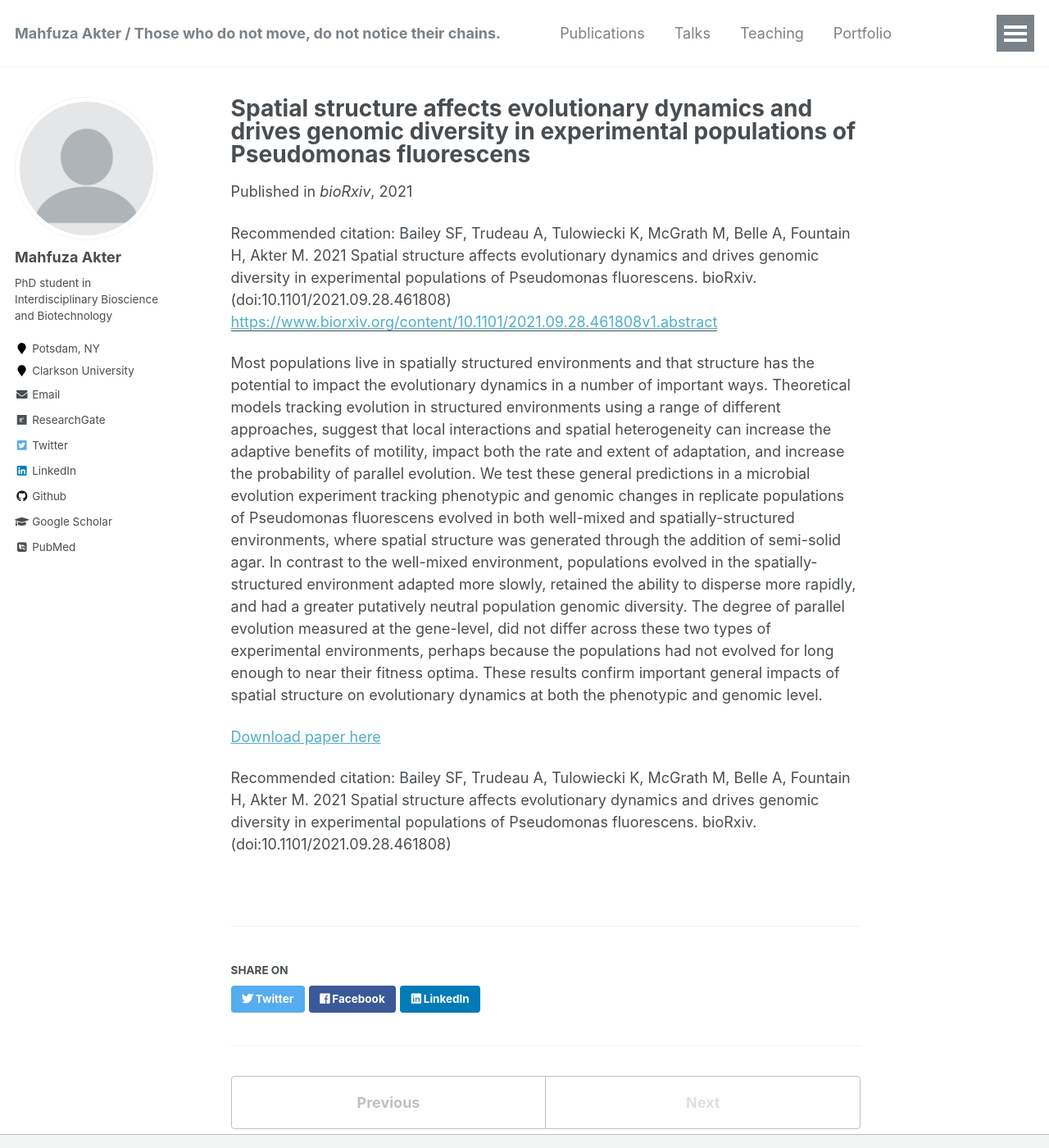
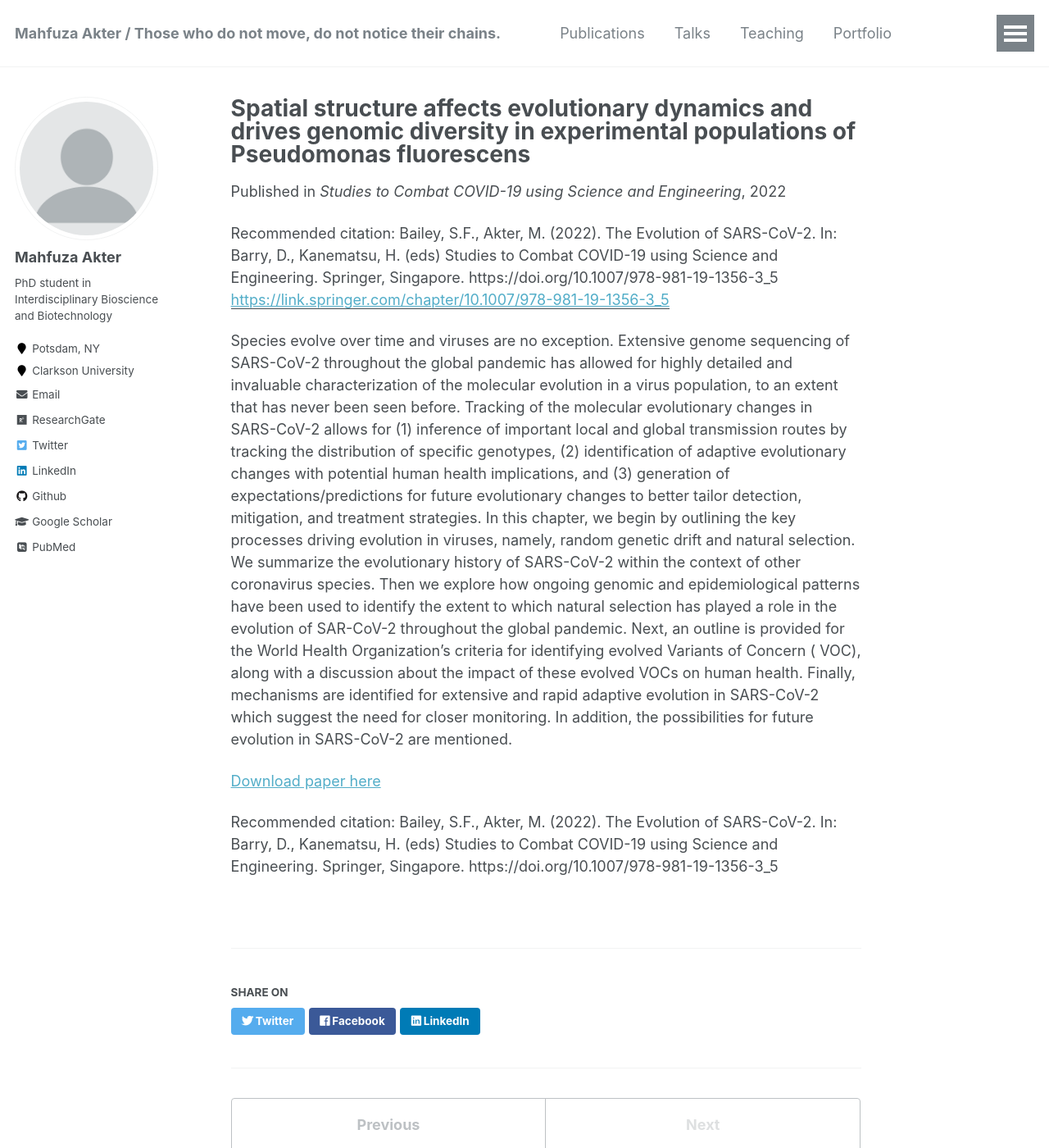
Before and after one commit to mahfuzaakt/mahfuzaakt.github.io, a Jekyll site: the page built from _publications/2022-06-28-The-Evolution-of-SARS-CoV-2.md, in a window 1280 px wide and 1400 px high. Shown: the whole window at 82% size. Built offline with Jekyll 4.4.1, drawn with Linux system fonts in a browser that asks for light colours; some web fonts are replaced.

Commit message:
Add fourth paper

```diff
--- /dev/null
+++ b/_publications/2022-06-28-The-Evolution-of-SARS-CoV-2.md
@@ -0,0 +1,34 @@
+---
+title: "Spatial structure affects evolutionary dynamics and drives genomic diversity in experimental populations of
+Pseudomonas fluorescens"
+collection: publications
+permalink: /publication/2021-09-29-Spatial-structure-affects-evolutionary-dynamics
+excerpt: 'Most populations live in spatially structured environments and that structure has the potential to impact the
+evolutionary dynamics in a number of important ways. Theoretical models tracking evolution in structured environments
+using a range of different approaches'
+date: 2022-06-28
+venue: 'Studies to Combat COVID-19 using Science and Engineering'
+paperurl: 'https://link.springer.com/chapter/10.1007/978-981-19-1356-3_5'
+citation: 'Bailey, S.F., Akter, M. (2022). The Evolution of SARS-CoV-2. In: Barry, D., Kanematsu, H. (eds) Studies to
+Combat COVID-19 using Science and Engineering. Springer, Singapore. https://doi.org/10.1007/978-981-19-1356-3_5'
+---
+Species evolve over time and viruses are no exception. Extensive genome sequencing of SARS-CoV-2 throughout the global
+pandemic has allowed for highly detailed and invaluable characterization of the molecular evolution in a virus
+population, to an extent that has never been seen before. Tracking of the molecular evolutionary changes in SARS-CoV-2
+allows for (1) inference of important local and global transmission routes by tracking the distribution of specific
+genotypes, (2) identification of adaptive evolutionary changes with potential human health implications, and (3)
+generation of expectations/predictions for future evolutionary changes to better tailor detection, mitigation, and
+treatment strategies. In this chapter, we begin by outlining the key processes driving evolution in viruses, namely,
+random genetic drift and natural selection. We summarize the evolutionary history of SARS-CoV-2 within the context of
+other coronavirus species. Then we explore how ongoing genomic and epidemiological patterns have been used to identify
+the extent to which natural selection has played a role in the evolution of SAR-CoV-2 throughout the global pandemic.
+Next, an outline is provided for the World Health Organization’s criteria for identifying evolved Variants of Concern (
+VOC), along with a discussion about the impact of these evolved VOCs on human health. Finally, mechanisms are identified
+for extensive and rapid adaptive evolution in SARS-CoV-2 which suggest the need for closer monitoring. In addition, the
+possibilities for future evolution in SARS-CoV-2 are mentioned.
+
+[Download paper here](https://link.springer.com/chapter/10.1007/978-981-19-1356-3_5)
+
+Recommended citation: Bailey, S.F., Akter, M. (2022). The Evolution of SARS-CoV-2. In: Barry, D., Kanematsu, H. (eds)
+Studies to Combat COVID-19 using Science and Engineering. Springer,
+Singapore. https://doi.org/10.1007/978-981-19-1356-3_5
```
Also changed, not shown: _publications/2021-09-29-Spatial-structure-affects-evolutionary-dynamics.md (+11 -4 lines).
